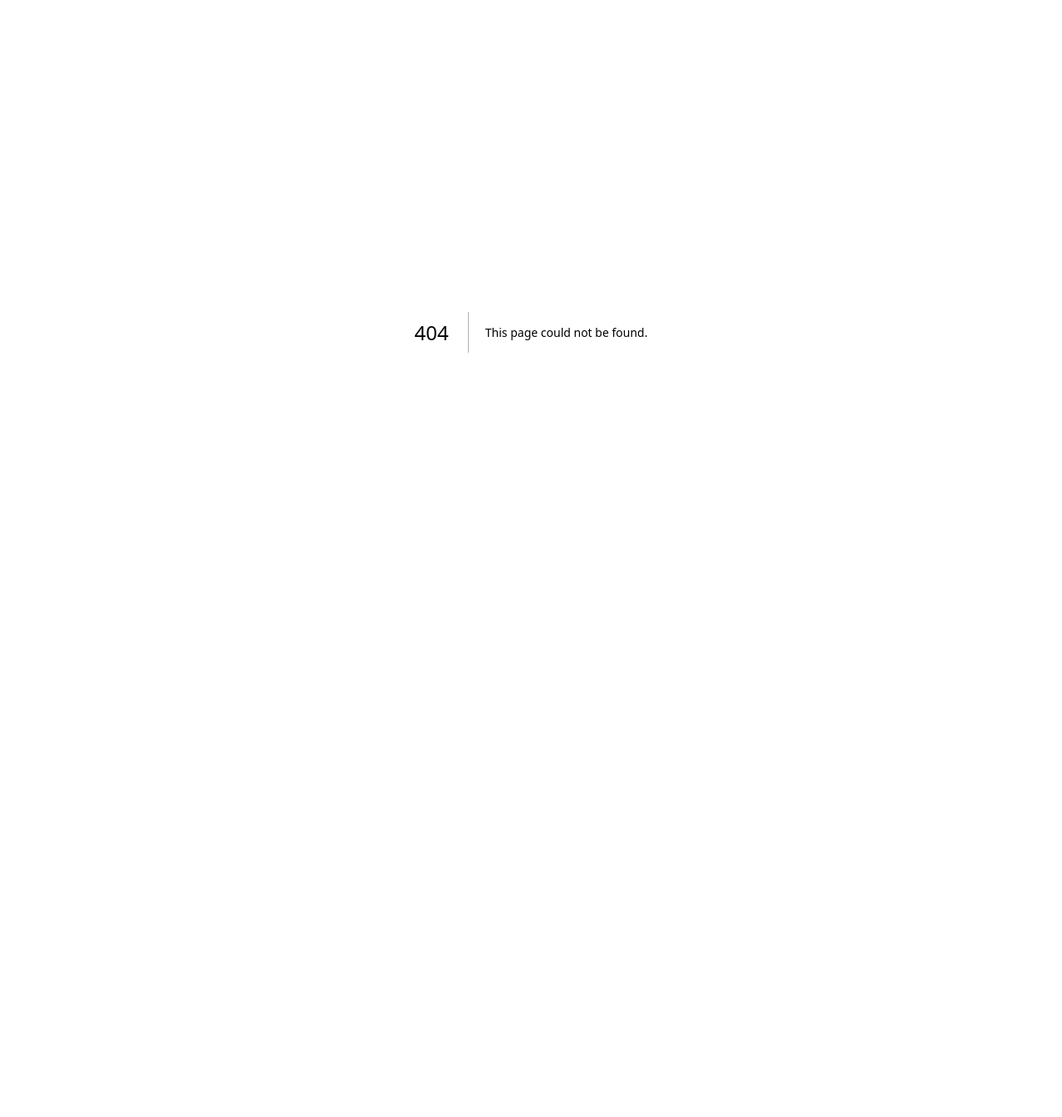
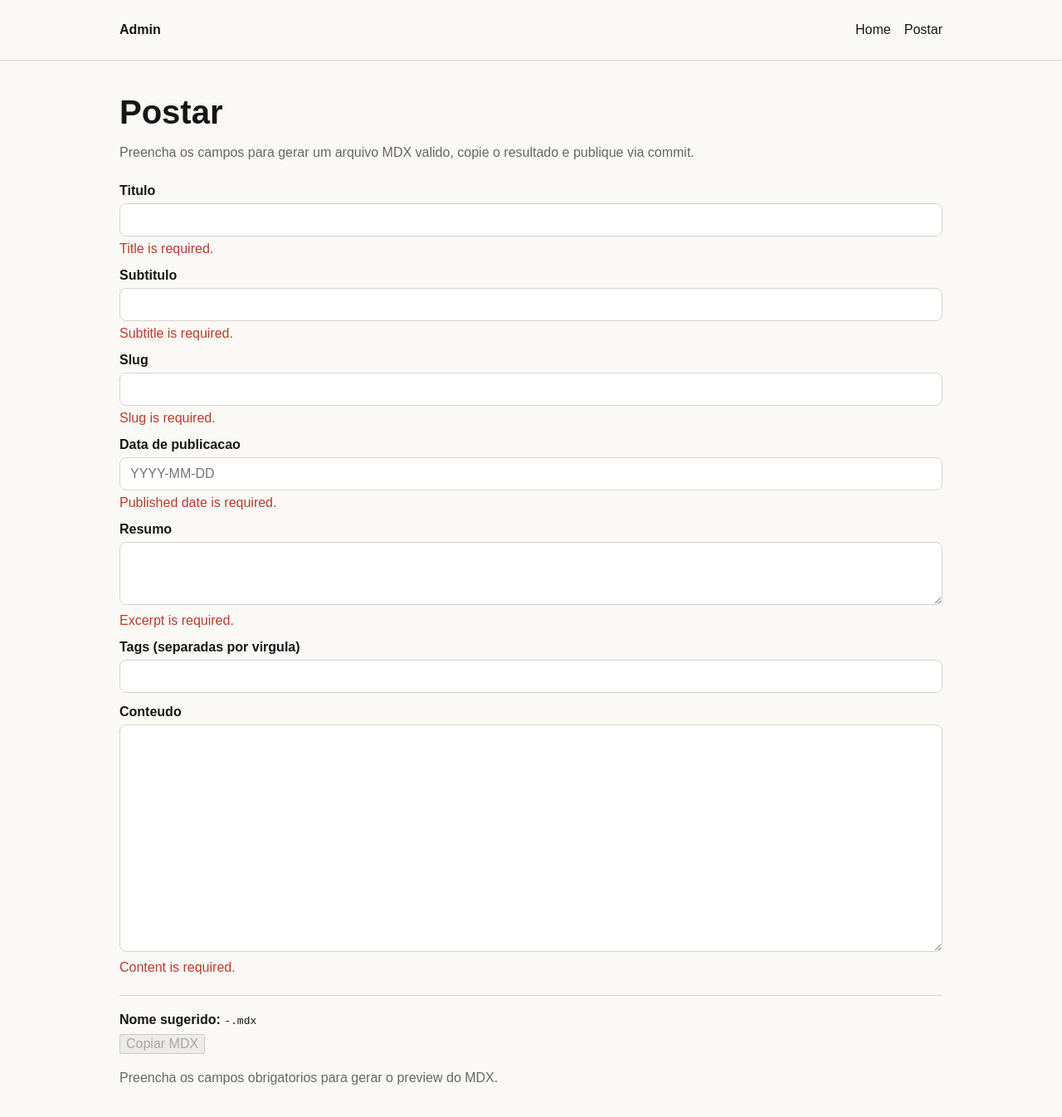
Before and after one commit to jotacraq/jotacraq-blog, a Next.js app: page /admin/postar in a window 1280 px wide. Before the commit this address had no page. Shown: the top 1346 px of the page at 83% size. Before the commit the page ends 800 px from the top, so only its background shows below. Built offline with nearby package versions, Linux system fonts and the light colour scheme.

Commit message:
feat: add admin post editor

```diff
--- /dev/null
+++ b/app/admin/postar/page.tsx
@@ -0,0 +1,20 @@
+import { AdminNavbar } from "@/features/admin/components/admin-navbar";
+import { PostEditor } from "@/features/admin/components/post-editor";
+
+export default function AdminPostarPage() {
+  return (
+    <>
+      <AdminNavbar />
+      <main style={{ margin: "0 auto", maxWidth: "1024px", padding: "40px 16px 72px" }}>
+        <header>
+          <h1 style={{ fontSize: "40px", margin: 0 }}>Postar</h1>
+          <p style={{ color: "var(--muted)", lineHeight: 1.7, margin: "12px 0 0" }}>
+            Preencha os campos para gerar um arquivo MDX valido, copie o resultado e publique via
+            commit.
+          </p>
+        </header>
+        <PostEditor />
+      </main>
+    </>
+  );
+}
--- /dev/null
+++ b/features/admin/components/post-editor.tsx
@@ -0,0 +1,196 @@
+"use client";
+
+import { useMemo, useState } from "react";
+import {
+  generateArticleMdx,
+  getSuggestedFilename,
+  validateArticleDraft,
+} from "@/features/admin/lib/mdx-generator";
+import type { ArticleDraft } from "@/features/admin/types";
+
+type ArticleDraftInput = ArticleDraft;
+
+const initialDraft: ArticleDraftInput = {
+  title: "",
+  subtitle: "",
+  slug: "",
+  publishedAt: "",
+  excerpt: "",
+  tags: "",
+  content: "",
+};
+
+const inputStyle: React.CSSProperties = {
+  border: "1px solid var(--border)",
+  borderRadius: "8px",
+  font: "inherit",
+  padding: "10px 12px",
+  width: "100%",
+};
+
+export function PostEditor() {
+  const [draft, setDraft] = useState<ArticleDraftInput>(initialDraft);
+  const [copyState, setCopyState] = useState<"idle" | "success" | "error">("idle");
+
+  const validation = useMemo(() => validateArticleDraft(draft), [draft]);
+  const generatedMdx = useMemo(
+    () => (validation.isValid ? generateArticleMdx(draft) : ""),
+    [draft, validation.isValid]
+  );
+  const suggestedFilename = useMemo(() => getSuggestedFilename(draft), [draft]);
+
+  function updateField(field: keyof ArticleDraftInput, value: string) {
+    setDraft((current) => ({ ...current, [field]: value }));
+    setCopyState("idle");
+  }
+
+  async function handleCopy() {
+    if (!validation.isValid) return;
+
+    try {
+      await navigator.clipboard.writeText(generatedMdx);
+      setCopyState("success");
+    } catch {
+      setCopyState("error");
+    }
+  }
+
+  return (
+    <section
+      aria-label="Editor de artigo"
+      style={{ display: "grid", gap: "24px", gridTemplateColumns: "1fr", marginTop: "24px" }}
+    >
+      <div style={{ display: "grid", gap: "14px" }}>
+        <label>
+          <div style={{ fontWeight: 600, marginBottom: "6px" }}>Titulo</div>
+          <input
+            onChange={(event) => updateField("title", event.target.value)}
+            style={inputStyle}
+            type="text"
+            value={draft.title}
+          />
+          {validation.errors.title ? (
+            <p style={{ color: "#c0392b", margin: "6px 0 0" }}>{validation.errors.title}</p>
+          ) : null}
+        </label>
+
+        <label>
+          <div style={{ fontWeight: 600, marginBottom: "6px" }}>Subtitulo</div>
+          <input
+            onChange={(event) => updateField("subtitle", event.target.value)}
+            style={inputStyle}
+            type="text"
+            value={draft.subtitle}
+          />
+          {validation.errors.subtitle ? (
+            <p style={{ color: "#c0392b", margin: "6px 0 0" }}>{validation.errors.subtitle}</p>
+          ) : null}
+        </label>
+
+        <label>
+          <div style={{ fontWeight: 600, marginBottom: "6px" }}>Slug</div>
+          <input
+            onChange={(event) => updateField("slug", event.target.value)}
+            style={inputStyle}
+            type="text"
+            value={draft.slug}
+          />
+          {validation.errors.slug ? (
+            <p style={{ color: "#c0392b", margin: "6px 0 0" }}>{validation.errors.slug}</p>
+          ) : null}
+        </label>
+
+        <label>
+          <div style={{ fontWeight: 600, marginBottom: "6px" }}>Data de publicacao</div>
+          <input
+            onChange={(event) => updateField("publishedAt", event.target.value)}
+            placeholder="YYYY-MM-DD"
+            style={inputStyle}
+            type="text"
+            value={draft.publishedAt}
+          />
+          {validation.errors.publishedAt ? (
+            <p style={{ color: "#c0392b", margin: "6px 0 0" }}>{validation.errors.publishedAt}</p>
+          ) : null}
+        </label>
+
+        <label>
+          <div style={{ fontWeight: 600, marginBottom: "6px" }}>Resumo</div>
+          <textarea
+            onChange={(event) => updateField("excerpt", event.target.value)}
+            rows={3}
+            style={{ ...inputStyle, resize: "vertical" }}
+            value={draft.excerpt}
+          />
+          {validation.errors.excerpt ? (
+            <p style={{ color: "#c0392b", margin: "6px 0 0" }}>{validation.errors.excerpt}</p>
+          ) : null}
+        </label>
+
+        <label>
+          <div style={{ fontWeight: 600, marginBottom: "6px" }}>Tags (separadas por virgula)</div>
+          <input
+            onChange={(event) => updateField("tags", event.target.value)}
+            style={inputStyle}
+            type="text"
+            value={draft.tags}
+          />
+        </label>
+
+        <label>
+          <div style={{ fontWeight: 600, marginBottom: "6px" }}>Conteudo</div>
+          <textarea
+            onChange={(event) => updateField("content", event.target.value)}
+            rows={14}
+            style={{ ...inputStyle, resize: "vertical" }}
+            value={draft.content}
+          />
+          {validation.errors.content ? (
+            <p style={{ color: "#c0392b", margin: "6px 0 0" }}>{validation.errors.content}</p>
+          ) : null}
+        </label>
+      </div>
+
+      <div style={{ borderTop: "1px solid var(--border)", paddingTop: "20px" }}>
+        <p style={{ margin: "0 0 8px" }}>
+          <strong>Nome sugerido:</strong> <code>{suggestedFilename}</code>
+        </p>
+        <button
+          disabled={!validation.isValid}
+          onClick={handleCopy}
+          style={{ cursor: validation.isValid ? "pointer" : "not-allowed", marginBottom: "10px" }}
+          type="button"
+        >
+          Copiar MDX
+        </button>
+        {copyState === "success" ? <p style={{ margin: "0 0 10px" }}>MDX copiado.</p> : null}
+        {copyState === "error" ? (
+          <p style={{ color: "#c0392b", margin: "0 0 10px" }}>Nao foi possivel copiar o MDX.</p>
+        ) : null}
+
+        {validation.isValid ? (
+          <>
+            <h2 style={{ margin: "8px 0" }}>Preview MDX</h2>
+            <pre
+              style={{
+                backgroundColor: "var(--surface)",
+                border: "1px solid var(--border)",
+                borderRadius: "8px",
+                margin: 0,
+                overflowX: "auto",
+                padding: "16px",
+                whiteSpace: "pre-wrap",
+              }}
+            >
+              {generatedMdx}
+            </pre>
+          </>
+        ) : (
+          <p style={{ color: "var(--muted)", margin: "10px 0 0" }}>
+            Preencha os campos obrigatorios para gerar o preview do MDX.
+          </p>
+        )}
+      </div>
+    </section>
+  );
+}
```
